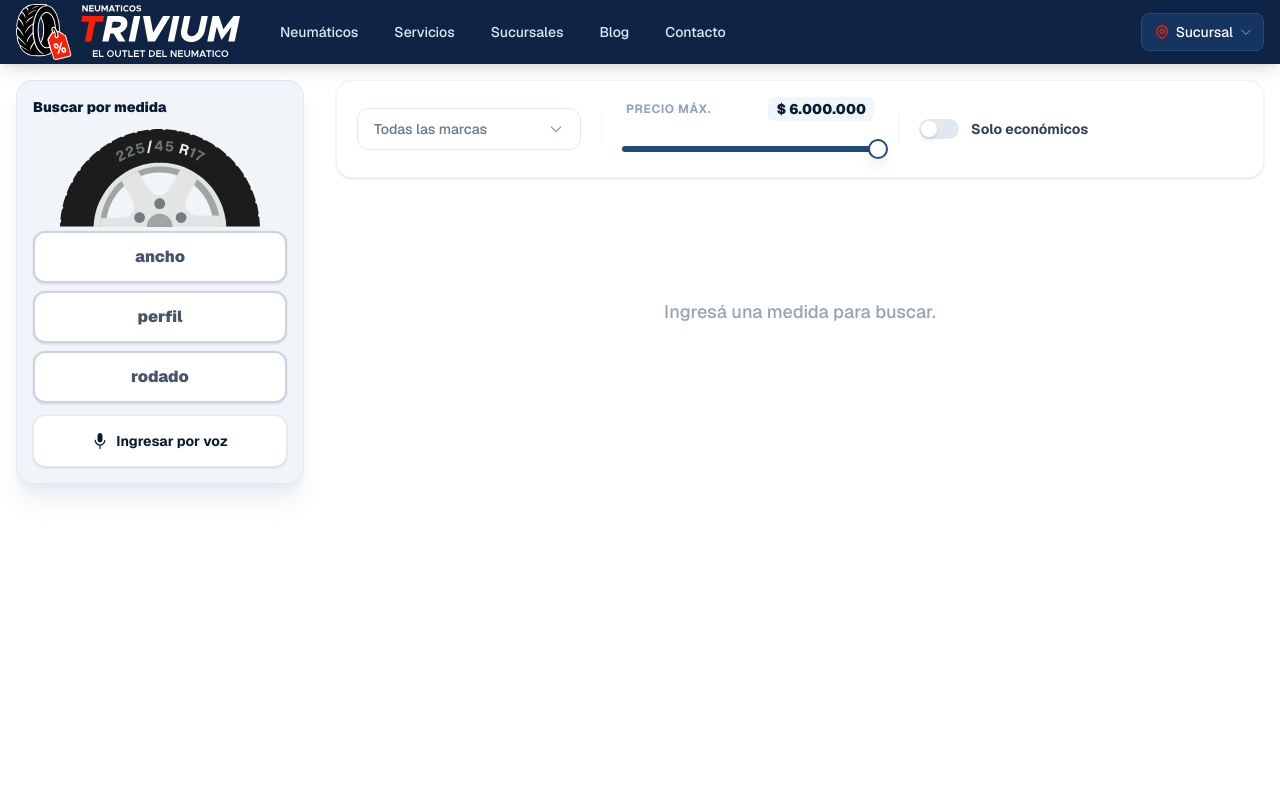
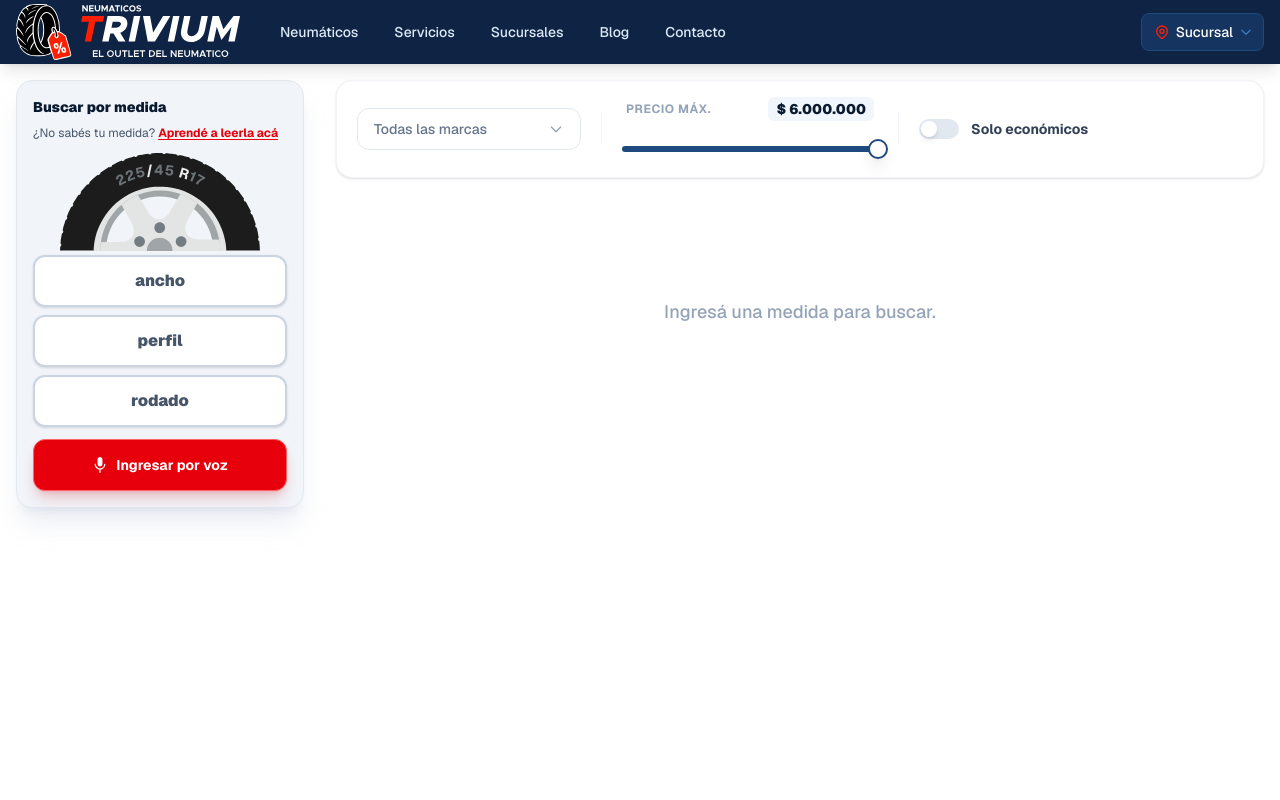
Before and after one commit to AugustinCrochat/neumaticos-trivium, a Next.js app: page /buscar in a window 1280 px wide. Shown: the top 800 px of the page. Built offline with nearby package versions, Linux system fonts and the light colour scheme.

Commit message:
feat: add hideLearnLink and forceVoiceButton props to TireSizeSearch and update UI styling

```diff
--- a/src/app/blog/como-leer-medida-neumatico/page.tsx
+++ b/src/app/blog/como-leer-medida-neumatico/page.tsx
@@ -21,7 +21,7 @@ export default function ComoLeerMedidaPage() {
               Ingresala acá abajo si ya la tenés, o seguí leyendo para aprender a identificarla en tu rueda.
             </p>
 
-            <TireSizeSearch />
+            <TireSizeSearch hideLearnLink />
           </div>
         </div>
       </div>
--- a/src/components/ui/ShopPage.tsx
+++ b/src/components/ui/ShopPage.tsx
@@ -371,7 +371,7 @@ export function ShopPage({ showCatalogTitle = false }: { showCatalogTitle?: bool
 
           {/* Sidebar — search widget only */}
           <aside className="w-full lg:w-72 shrink-0 lg:sticky lg:top-8 lg:self-start">
-            <TireSizeSearch key={medida ?? "empty"} compact initialMedida={medida} />
+            <TireSizeSearch key={medida ?? "empty"} compact initialMedida={medida} forceVoiceButton />
           </aside>
 
           {/* Main content */}
--- a/src/components/ui/TireSizeSearch.tsx
+++ b/src/components/ui/TireSizeSearch.tsx
@@ -1,6 +1,7 @@
 "use client";
 
 import { useState, useRef, useEffect, useMemo } from "react";
+import Link from "next/link";
 import { useRouter } from "next/navigation";
 import { useBranch } from "@/contexts/branch-context";
 import { TireDiagram } from "./TireDiagram";
@@ -56,9 +57,13 @@ type MeasureSegment = 'width' | 'aspect' | 'rim';
 export function TireSizeSearch({
   initialMedida,
   compact = false,
+  forceVoiceButton = false,
+  hideLearnLink = false,
 }: {
   initialMedida?: string;
   compact?: boolean;
+  forceVoiceButton?: boolean;
+  hideLearnLink?: boolean;
 }) {
   const router = useRouter();
   const { selectedBranch } = useBranch();
@@ -222,12 +227,26 @@ export function TireSizeSearch({
     setFocused(segment);
   };
 
+  const getInputForSegment = (segment: MeasureSegment) => {
+    if (segment === 'width') return widthRef.current;
+    if (segment === 'aspect') return profileRef.current;
+    return rimRef.current;
+  };
+
   const focusDiagramSegment = (segment: MeasureSegment) => {
     clearInitialMeasureForEdit();
     setFocused(segment);
     setShowPopular(true);
     diagramFreshSelectionRef.current = true;
-    window.requestAnimationFrame(() => tireEditorRef.current?.focus());
+    window.requestAnimationFrame(() => {
+      const input = getInputForSegment(segment);
+      if (input) {
+        input.focus();
+        input.select();
+      } else {
+        tireEditorRef.current?.focus();
+      }
+    });
   };
 
   const getSegmentValue = (segment: MeasureSegment) => {
@@ -424,8 +443,8 @@ export function TireSizeSearch({
 
   const voiceButtonClass = `h-[52px] w-12 shrink-0 flex items-center justify-center rounded-xl border transition-all ${
     listening
-      ? "bg-orange-500 text-white border-orange-300 shadow-lg shadow-orange-500/20"
-      : "bg-white text-navy-900 border-slate-200 shadow-sm hover:border-orange-500 hover:bg-orange-50 hover:text-orange-700"
+      ? "bg-red-700 text-white border-red-400 shadow-lg shadow-red-700/25"
+      : "bg-red-600 text-white border-red-400 shadow-lg shadow-red-700/20 hover:bg-red-500 hover:border-red-300"
   }`;
 
   const searchButtonClass = `h-[52px] w-12 shrink-0 flex items-center justify-center rounded-xl border transition-all bg-orange-500 text-white border-orange-400 shadow-lg shadow-orange-500/20 hover:bg-orange-400`;
@@ -504,13 +523,21 @@ export function TireSizeSearch({
       <p className={`font-black text-navy-900 ${compact ? 'text-sm mb-2' : 'text-base mb-3'}`}>
         Buscar por medida
       </p>
+      {!hideLearnLink && (
+        <p className={`text-slate-600 ${compact ? 'text-xs mb-2' : 'text-sm mb-3'}`}>
+          ¿No sabés tu medida?{" "}
+          <Link href="/blog/como-leer-medida-neumatico" className="font-bold text-red-600 underline underline-offset-2 hover:text-red-700">
+            Aprendé a leerla acá
+          </Link>
+        </p>
+      )}
       <div
         ref={tireEditorRef}
         tabIndex={0}
         role="group"
         aria-label="Editar medida desde el neumático"
-        onFocus={() => {
-          if (!focused) focusDiagramSegment('width');
+        onFocus={(e) => {
+          if (e.target === e.currentTarget && !focused) focusDiagramSegment('width');
         }}
         onBlur={() => setFocused(null)}
         onKeyDown={handleDiagramKeyDown}
@@ -668,7 +695,7 @@ export function TireSizeSearch({
               />
               {/* Inline button: mobile only (desktop gets full-width button below) */}
               <div className="lg:hidden">
-                {hasInput ? (
+                {!forceVoiceButton && hasInput ? (
                   <button type="button" onClick={executeSearch} aria-label="Buscar medida" className={searchButtonClass}>
                     <svg className="w-5 h-5" fill="none" viewBox="0 0 24 24" stroke="currentColor">
                       <path strokeLinecap="round" strokeLinejoin="round" strokeWidth={3} d="M9 5l7 7-7 7" />
@@ -751,7 +778,7 @@ export function TireSizeSearch({
                 />
               </div>
 
-              {hasInput ? (
+              {!forceVoiceButton && hasInput ? (
                 <button type="button" onClick={executeSearch} aria-label="Buscar medida" className={searchButtonClass}>
                   <svg className="w-5 h-5" fill="none" viewBox="0 0 24 24" stroke="currentColor">
                     <path strokeLinecap="round" strokeLinejoin="round" strokeWidth={3} d="M9 5l7 7-7 7" />
@@ -803,7 +830,7 @@ export function TireSizeSearch({
 
         {compact && (
           <div className="hidden lg:block">
-            {hasInput ? (
+            {!forceVoiceButton && hasInput ? (
               <button type="button" onClick={executeSearch} aria-label="Buscar medida"
                 className="w-full h-[52px] bg-orange-500 hover:bg-orange-400 text-white font-black rounded-xl border border-orange-400 shadow-lg shadow-orange-500/20 transition-all flex items-center justify-center gap-2">
                 Buscar medida
@@ -815,8 +842,8 @@ export function TireSizeSearch({
               <button type="button" onClick={startVoiceForMeasure} aria-label="Ingresar medida por voz"
                 className={`w-full h-[52px] font-bold text-sm rounded-xl border transition-all flex items-center justify-center gap-2 ${
                   listening
-                    ? "bg-orange-500 text-white border-orange-300 shadow-lg shadow-orange-500/20"
-                    : "bg-white text-navy-900 border-slate-200 shadow-sm hover:border-orange-500 hover:bg-orange-50 hover:text-orange-700"
+                    ? "bg-red-700 text-white border-red-400 shadow-lg shadow-red-700/25"
+                    : "bg-red-600 text-white border-red-400 shadow-lg shadow-red-700/20 hover:bg-red-500 hover:border-red-300"
                 }`}>
                 <svg className="w-4 h-4" viewBox="0 0 82.05 122.88" fill="currentColor">
                   <path d="M59.89,20.83V52.3c0,27-37.73,27-37.73,0V20.83c0-27.77,37.73-27.77,37.73,0Zm-14.18,76V118.2a4.69,4.69,0,0,1-9.37,0V96.78a40.71,40.71,0,0,1-12.45-3.51A41.63,41.63,0,0,1,12.05,85L12,84.91A41.31,41.31,0,0,1,3.12,71.68,40.73,40.73,0,0,1,0,56a4.67,4.67,0,0,1,8-3.31l.1.1A4.68,4.68,0,0,1,9.37,56a31.27,31.27,0,0,0,2.4,12.06A32,32,0,0,0,29,85.28a31.41,31.41,0,0,0,24.13,0,31.89,31.89,0,0,0,10.29-6.9l.08-.07a32,32,0,0,0,6.82-10.22A31.27,31.27,0,0,0,72.68,56a4.69,4.69,0,0,1,9.37,0,40.65,40.65,0,0,1-3.12,15.65A41.45,41.45,0,0,1,70,85l-.09.08a41.34,41.34,0,0,1-11.75,8.18,40.86,40.86,0,0,1-12.46,3.51Z"/>
@@ -841,15 +868,11 @@ export function TireSizeSearch({
           onClick={startCamera}
           className="w-full bg-gradient-to-r from-red-600 to-red-500 hover:from-red-500 hover:to-red-400 disabled:opacity-50 text-white font-black py-4 rounded-xl border border-red-300/30 transition-all flex items-center justify-center gap-2 shadow-lg shadow-red-900/30 active:scale-[0.98] lg:hidden"
         >
+          <svg className="w-5 h-5 shrink-0" viewBox="0 0 16 16" fill="currentColor" aria-hidden="true">
+            <path d="M15 12a1 1 0 0 1-1 1H2a1 1 0 0 1-1-1V6a1 1 0 0 1 1-1h1.172a3 3 0 0 0 2.12-.879l.83-.828A1 1 0 0 1 6.827 3h2.344a1 1 0 0 1 .707.293l.828.828A3 3 0 0 0 12.828 5H14a1 1 0 0 1 1 1v6zM2 4a2 2 0 0 0-2 2v6a2 2 0 0 0 2 2h12a2 2 0 0 0 2-2V6a2 2 0 0 0-2-2h-1.172a2 2 0 0 1-1.414-.586l-.828-.828A2 2 0 0 0 9.172 2H6.828a2 2 0 0 0-1.414.586l-.828.828A2 2 0 0 1 3.172 4H2z" />
+            <path d="M8 11a2.5 2.5 0 1 1 0-5 2.5 2.5 0 0 1 0 5zm0 1a3.5 3.5 0 1 0 0-7 3.5 3.5 0 0 0 0 7zM3 6.5a.5.5 0 1 1-1 0 .5.5 0 0 1 1 0z" />
+          </svg>
           <span>Reconocer medida con IA</span>
-          <span className="relative -ml-0.5 inline-flex w-5 h-5 items-center justify-center">
-            <svg className="w-5 h-5" fill="currentColor" viewBox="0 0 24 24">
-              <path d="M12 2l2.4 5.6L20 10l-5.6 2.4L12 18l-2.4-5.6L4 10l5.6-2.4L12 2z" />
-            </svg>
-            <svg className="absolute -bottom-0.5 -right-0.5 w-3 h-3" fill="currentColor" viewBox="0 0 24 24">
-              <path d="M12 2l2 4.8L19 9l-5 2.2L12 16l-2-4.8L5 9l5-2.2L12 2z" />
-            </svg>
-          </span>
         </button>
 
         {scanError && (
```
